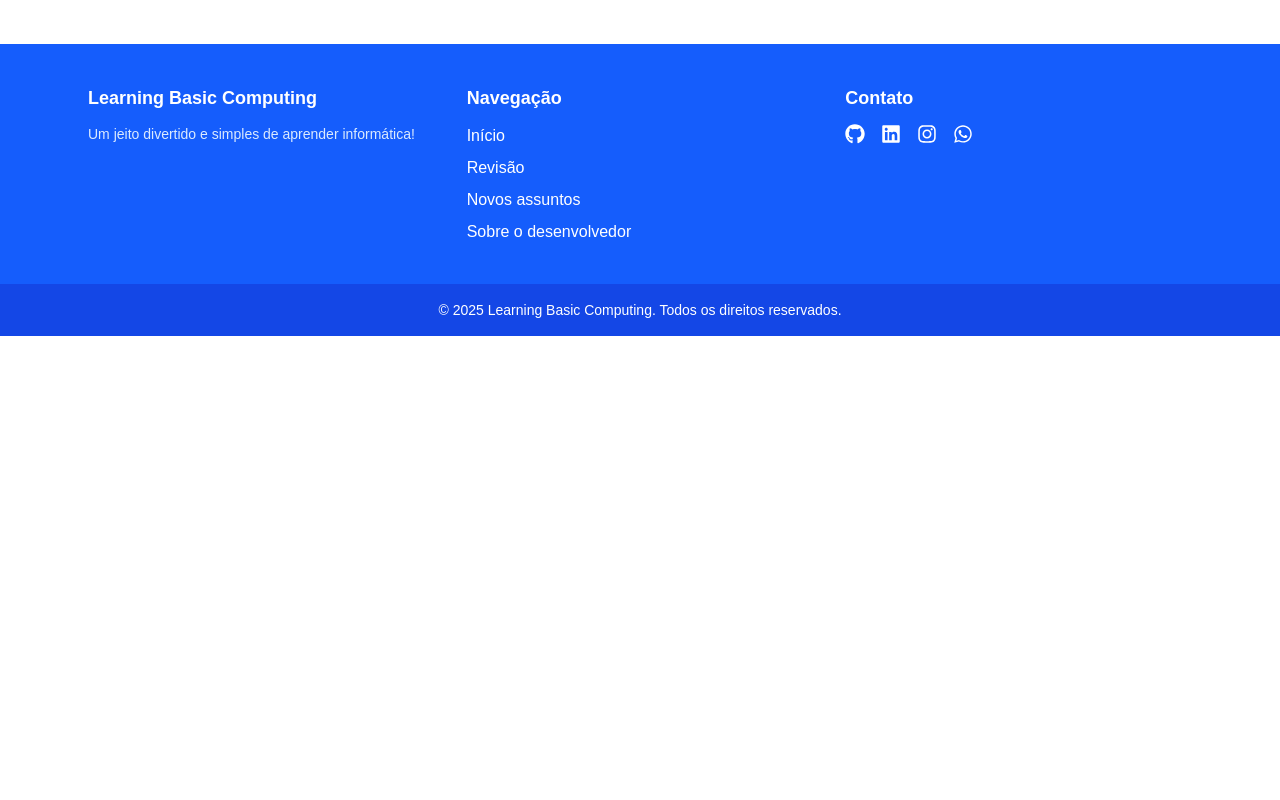
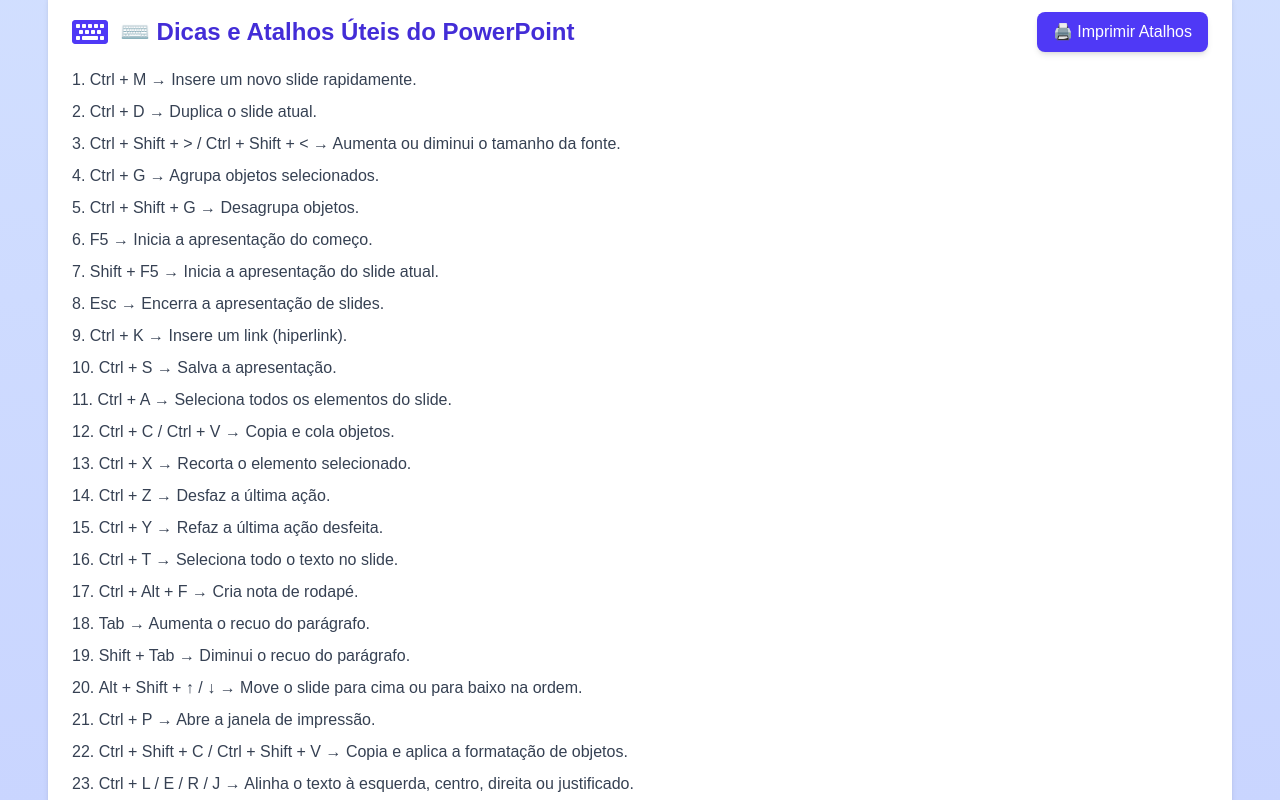
Before and after one commit to robsonalbuquerquedev/learningbasiccomputing, a Next.js app: page /revisao/powerpoint/material in a window 1280 px wide. Shown: the part 1080-1880 px from the top of the page. Before the commit the page ends 1416 px from the top, so only its background shows below. Built offline with nearby package versions, Linux system fonts and the light colour scheme.

Commit message:
update: updating revisao folder

```diff
--- a/src/app/revisao/powerpoint/material/page.tsx
+++ b/src/app/revisao/powerpoint/material/page.tsx
@@ -6,6 +6,7 @@
     FaCloud,
     FaUsers,
     FaMagic,
+    FaKeyboard,
 } from "react-icons/fa";
 import Link from "next/link";
 
@@ -130,6 +131,116 @@
                     tudo no seu estilo. 😉
                 </p>
             </motion.div>
+
+            {/* Dicas e atalhos úteis */}
+            <motion.div
+                initial={{ opacity: 0 }}
+                animate={{ opacity: 1 }}
+                transition={{ delay: 0.8 }}
+                className="mt-10 bg-white p-6 rounded-xl shadow-md"
+            >
+                <div className="flex items-center justify-between mb-4">
+                    <div className="flex items-center">
+                        <FaKeyboard className="text-indigo-600 text-4xl mr-3" />
+                        <h3 className="text-2xl font-bold text-indigo-700">
+                            ⌨️ Dicas e Atalhos Úteis do PowerPoint
+                        </h3>
+                    </div>
+
+                    {/* Botão de impressão */}
+                    <button
+                        onClick={() => {
+                            const content = document.getElementById("atalhos-section");
+                            if (!content) return;
+                            const printWindow = window.open("", "", "width=800,height=600");
+                            printWindow?.document.write(`
+                                <html>
+                                    <head>
+                                        <title>Atalhos do PowerPoint</title>
+                                        <style>
+                                            body { font-family: Arial; padding: 20px; }
+                                            h3 { color: #4f46e5; text-align: center; }
+                                            ul { line-height: 1.8; font-size: 14px; }
+                                            li { margin-bottom: 6px; }
+                                            strong { color: #4338ca; }
+                                        </style>
+                                    </head>
+                                    <body>
+                                        <h3>⌨️ Dicas e Atalhos Úteis do PowerPoint</h3>
+                                        ${content.innerHTML}
+                                        <p>💡Explore os atalhos — eles tornam o trabalho mais rápido, eficiente e divertido!</p>
+                                    </body>
+                                </html>
+                            `);
+                            printWindow?.document.close();
+                            printWindow?.print();
+                        }}
+                        className="bg-indigo-600 hover:bg-indigo-700 text-white px-4 py-2 rounded-lg shadow-md transition print:hidden cursor-pointer"
+                    >
+                        🖨️ Imprimir Atalhos
+                    </button>
+                </div>
+
+                {/* Lista de atalhos */}
+                <ul
+                    id="atalhos-section"
+                    className="list-decimal list-inside space-y-2 text-gray-700"
+                >
+                    <li>{`Ctrl + M → Insere um novo slide rapidamente.`}</li>
+                    <li>{`Ctrl + D → Duplica o slide atual.`}</li>
+                    <li>{`Ctrl + Shift + > / Ctrl + Shift + < → Aumenta ou diminui o tamanho da fonte.`}</li>
+                    <li>{`Ctrl + G → Agrupa objetos selecionados.`}</li>
+                    <li>{`Ctrl + Shift + G → Desagrupa objetos.`}</li>
+                    <li>{`F5 → Inicia a apresentação do começo.`}</li>
+                    <li>{`Shift + F5 → Inicia a apresentação do slide atual.`}</li>
+                    <li>{`Esc → Encerra a apresentação de slides.`}</li>
+                    <li>{`Ctrl + K → Insere um link (hiperlink).`}</li>
+                    <li>{`Ctrl + S → Salva a apresentação.`}</li>
+                    <li>{`Ctrl + A → Seleciona todos os elementos do slide.`}</li>
+                    <li>{`Ctrl + C / Ctrl + V → Copia e cola objetos.`}</li>
+                    <li>{`Ctrl + X → Recorta o elemento selecionado.`}</li>
+                    <li>{`Ctrl + Z → Desfaz a última ação.`}</li>
+                    <li>{`Ctrl + Y → Refaz a última ação desfeita.`}</li>
+                    <li>{`Ctrl + T → Seleciona todo o texto no slide.`}</li>
+                    <li>{`Ctrl + Alt + F → Cria nota de rodapé.`}</li>
+                    <li>{`Tab → Aumenta o recuo do parágrafo.`}</li>
+                    <li>{`Shift + Tab → Diminui o recuo do parágrafo.`}</li>
+                    <li>{`Alt + Shift + ↑ / ↓ → Move o slide para cima ou para baixo na ordem.`}</li>
+                    <li>{`Ctrl + P → Abre a janela de impressão.`}</li>
+                    <li>{`Ctrl + Shift + C / Ctrl + Shift + V → Copia e aplica a formatação de objetos.`}</li>
+                    <li>{`Ctrl + L / E / R / J → Alinha o texto à esquerda, centro, direita ou justificado.`}</li>
+                    <li>{`Ctrl + Shift + H / U → Aplica ocultar texto / sublinhado.`}</li>
+                    <li>{`Ctrl + Alt + Shift + G → Agrupa gráficos e objetos complexos.`}</li>
+                    <li>{`Alt + N, P → Inserir imagem do computador.`}</li>
+                    <li>{`Alt + N, X → Inserir gráfico.`}</li>
+                    <li>{`Alt + H, S, C → Aplicar estilos rápidos ao texto.`}</li>
+                </ul>
+
+                <p className="mt-4 text-indigo-700 font-semibold">
+                    💡 Dica: explore os atalhos — eles tornam o trabalho mais rápido, eficiente e divertido!
+                </p>
+            </motion.div>
+
+            {/* Estilo global para impressão */}
+            <style jsx global>{`
+                @media print {
+                    body * {
+                        visibility: hidden;
+                    }
+                    #atalhos-section, #atalhos-section * {
+                        visibility: visible;
+                    }
+                    #atalhos-section {
+                        position: absolute;
+                        left: 0;
+                        top: 0;
+                        width: 100%;
+                    }
+                    .print\\:hidden {
+                        display: none !important;
+                    }
+                }
+            `}</style>
         </main>
     );
 }
```
